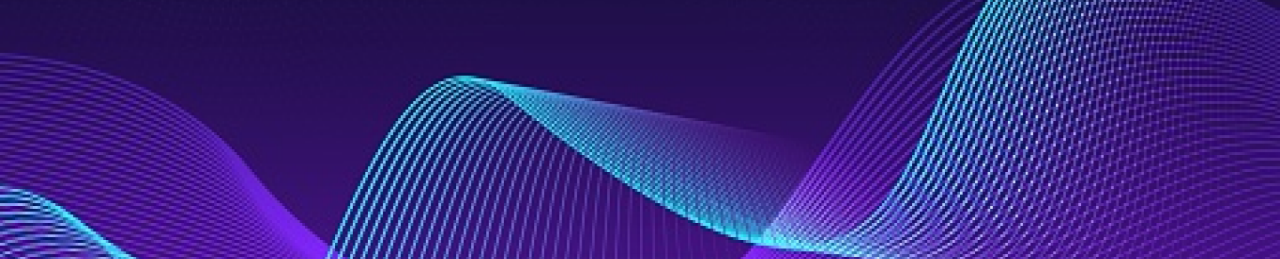
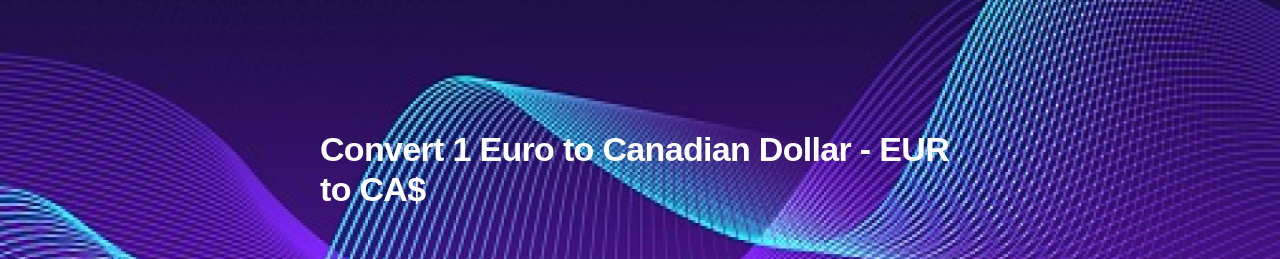
Before and after one commit to NicolasFernandez925/challenge-ppi, a React (Create React App) app: page / in a window 1280 px wide. Shown: the top 259 px of the page. Built offline with nearby package versions, Linux system fonts and the light colour scheme; no server answers.

Commit message:
style: added styles to the coin description

```diff
--- a/src/pages/Home/index.tsx
+++ b/src/pages/Home/index.tsx
@@ -31,6 +31,7 @@ const Home = () => {
   return (
     <div className="exchange">
       <img className="exchange__banner" src={Banner} alt="banner" />
+      <h1>Convert 1 Euro to Canadian Dollar - EUR to CA$</h1>
       <div className="exchange__container">
         <div className="echange__currencies">
           <FormSelectCurrencies currencies={currencies} />
--- a/src/pages/Home/style.css
+++ b/src/pages/Home/style.css
@@ -1,5 +1,19 @@
 .exchange {
   position: relative;
+}
+
+.exchange h1 {
+  position: absolute;
+  top: 35%;
+  left: 50%;
+  transform: translate(-50%, -50%);
+  font-family: "Work Sans", sans-serif;
+  color: var(--color-white);
+  font-weight: 700;
+  font-size: 34px;
+  line-height: 40px;
+
+  letter-spacing: -0.02em;
 }
 
 .exchange .exchange__banner {
```
